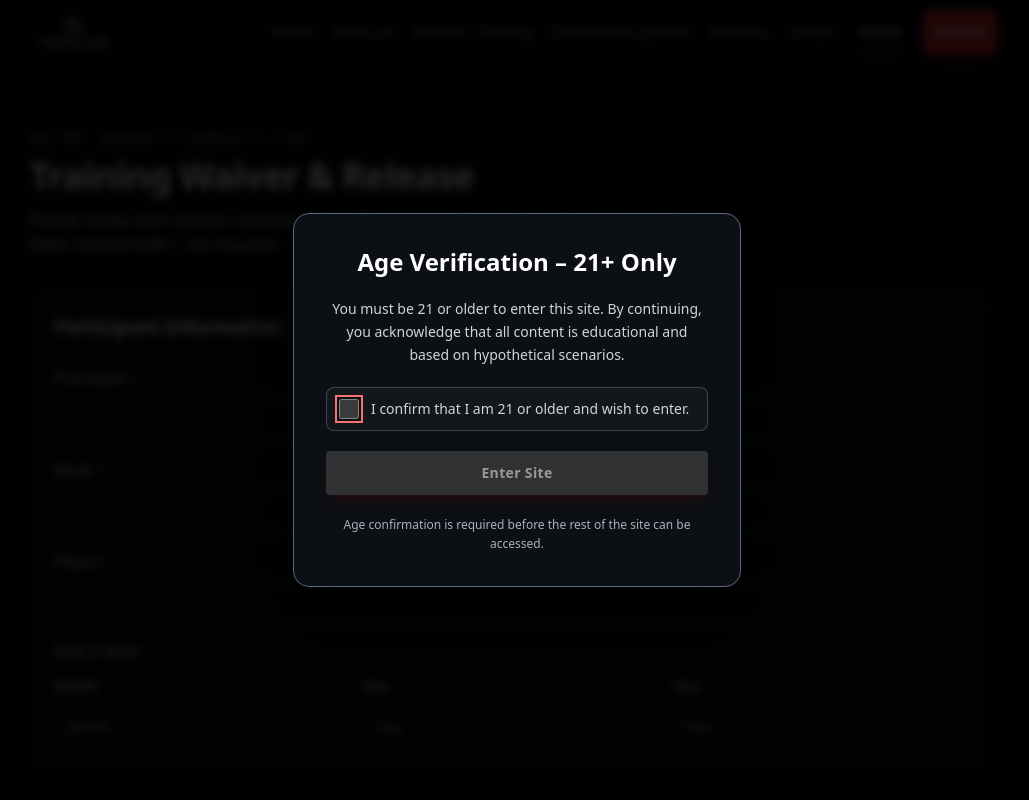
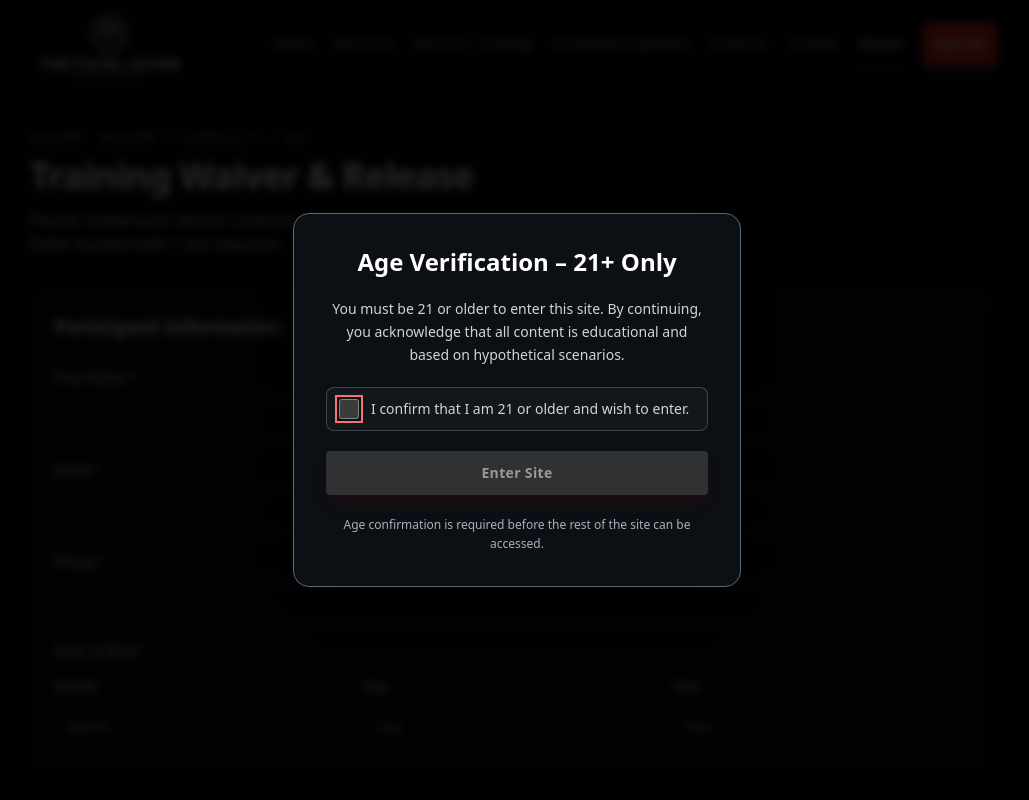
Before and after one commit to milad357/THS----CURSOR-1, a Next.js app: page /waiver in a window 1280 px wide. Shown: the top 800 px of the page, without its empty margins (123-1152 px from the left). Built offline with nearby package versions, Linux system fonts and the light colour scheme.

Commit message:
Improve responsive logo sizing

```diff
--- a/components/Footer.tsx
+++ b/components/Footer.tsx
@@ -39,21 +39,10 @@ export default function Footer() {
       <div className="mx-auto max-w-5xl px-4 md:px-6 lg:px-8">
         <div className="grid grid-cols-1 items-center gap-5 py-6 text-xs text-text-muted md:grid-cols-[minmax(0,1fr)_auto] md:gap-x-8 md:py-8 lg:grid-cols-[minmax(0,1fr)_auto_minmax(0,1fr)]">
           <div className="flex items-center justify-center gap-3 md:justify-start">
-            <div className="h-9 w-auto shrink-0">
-              <Logo
-                width={88}
-                decorative
-                className="!h-full !w-auto max-h-full"
-              />
-            </div>
-            <div className="hidden min-w-0 flex-col sm:flex">
-              <span className="whitespace-nowrap text-text-secondary">
-                Tactical Home Solutions
-              </span>
-              <span className="text-xs text-text-muted">
-                Operational HQ
-              </span>
-            </div>
+            <Logo
+              width={160}
+              className="!w-36 md:!w-40"
+            />
           </div>
 
           <nav
--- a/components/Logo.tsx
+++ b/components/Logo.tsx
@@ -67,7 +67,15 @@ export default function Logo({
   const height = Math.round(width / aspectRatio);
 
   return (
-    <div className={`inline-block ${className}`} style={{ width: `${width}px`, maxWidth: '100%', background: 'transparent' }}>
+    <div
+      className={`inline-block shrink-0 ${className}`}
+      style={{
+        width: `${width}px`,
+        maxWidth: '100%',
+        aspectRatio,
+        background: 'transparent',
+      }}
+    >
       <Image
         src={logoPath}
         alt={decorative ? '' : alt}
@@ -79,7 +87,12 @@ export default function Logo({
         loading={priority ? undefined : 'lazy'}
         sizes={`${width}px`}
         draggable={false}
-        style={{ width: '100%', height: '100%', objectFit: 'contain', background: 'transparent' }}
+        style={{
+          width: '100%',
+          height: '100%',
+          objectFit: 'contain',
+          background: 'transparent',
+        }}
         onError={() => setImgError(true)}
         unoptimized={process.env.NODE_ENV === 'development'}
       />
--- a/components/Navbar.tsx
+++ b/components/Navbar.tsx
@@ -46,20 +46,18 @@ export default function Navbar() {
       className="fixed inset-x-0 top-0 z-30 border-b border-white/5 bg-[#05070D]/95 backdrop-blur-md"
       aria-label="Primary navigation"
     >
-      <div className="mx-auto flex h-16 max-w-5xl items-center justify-between px-4 md:px-6 lg:px-8">
-        {/* Logo - Height: 30px mobile, 36px desktop */}
+      <div className="mx-auto flex h-[72px] max-w-5xl items-center justify-between px-4 md:h-20 md:px-6 lg:px-8 xl:h-[88px]">
         <Link
           href="/"
-          className={`flex h-11 shrink-0 items-center overflow-hidden rounded-sm ${focusRingClass}`}
+          className={`flex h-16 shrink-0 items-center rounded-sm md:h-[72px] xl:h-20 ${focusRingClass}`}
           aria-label="Tactical Home Solutions home"
         >
-          <div className="flex h-[30px] w-auto items-center md:h-[36px]">
-            <Logo
-              width={80}
-              priority
-              className="!h-full !w-auto max-h-full"
-            />
-          </div>
+          <Logo
+            width={144}
+            priority
+            decorative
+            className="!w-28 md:!w-32 xl:!w-36"
+          />
         </Link>
 
         {/* Desktop Navigation */}
@@ -130,10 +128,10 @@ export default function Navbar() {
       {isOpen && (
         <div
           id="mobile-navigation"
-          className="overflow-y-auto overscroll-contain border-t border-white/10 bg-bg-elevated lg:hidden"
+          className="overflow-y-auto overscroll-contain border-t border-white/10 bg-bg-elevated [--nav-height:4.5rem] md:[--nav-height:5rem] lg:hidden"
           style={{
             maxHeight:
-              'calc(100dvh - 4rem - env(safe-area-inset-bottom, 0px))',
+              'calc(100dvh - var(--nav-height) - env(safe-area-inset-bottom, 0px))',
           }}
         >
           <div className="mx-auto max-w-5xl space-y-1 px-4 py-2 md:px-6">
```
